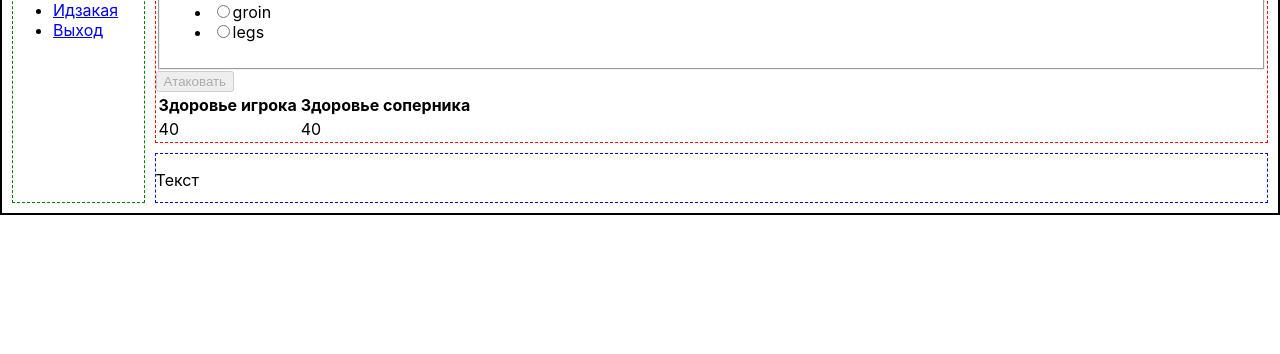
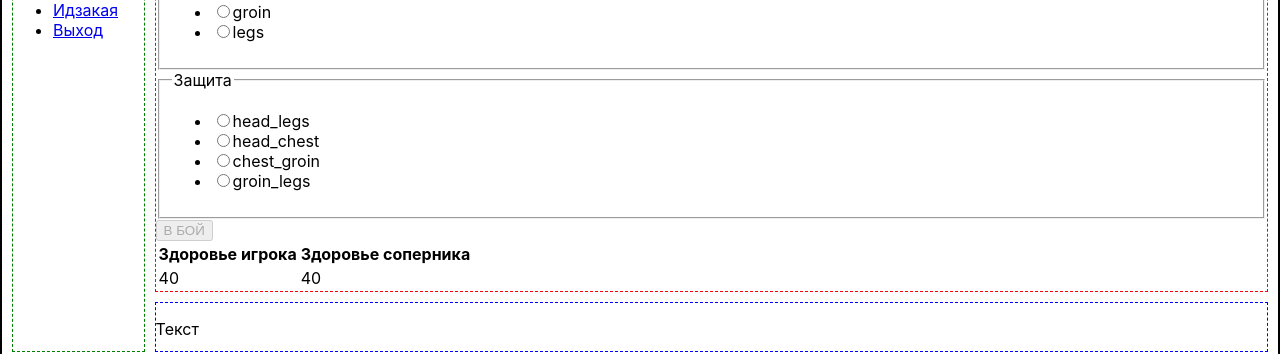
Before and after one commit to B2ndlaw/petProject, a React (Create React App) app in the folder my-app/: page /fight in a window 1280 px wide. Shown: the part 295-649 px from the top of the page. Built offline with nearby package versions, Linux system fonts and the light colour scheme.

Commit message:
block function

```diff
--- a/my-app/src/components/fight/Fight.tsx
+++ b/my-app/src/components/fight/Fight.tsx
@@ -2,25 +2,6 @@ import styled from "styled-components";
 import { Button } from "../Button";
 import { ChangeEvent, useState } from "react";
 import { v1 } from "uuid";
-
-export function Counter() {
-  let [data, setData] = useState(40);
-
-  const setDataFunction = () => {
-    if (data > 0) {
-      setData(data - 5);
-    } else {
-      alert("the end");
-    }
-  };
-  return (
-    <>
-      <div>{data}</div>
-      <button onClick={setDataFunction}>+</button>
-      <Button name={"+"} callBack={setDataFunction} />
-    </>
-  );
-}
 
 //Lists attack & block
 const attacks = [
@@ -35,42 +16,60 @@ const blocks = [
   { part: "chest_groin", id: v1() },
   { part: "groin_legs", id: v1() },
 ];
-enum RulesKeys {
+enum RulesAttackKeys {
   HEAD = "head",
   CHEST = "chest",
   GROIN = "groin",
   LEGS = "legs",
 }
 
-const rules = {
-  [RulesKeys.HEAD]: ["chest_groin", "groin_legs"],
-  [RulesKeys.CHEST]: ["head_legs", "groin_legs"],
-  [RulesKeys.GROIN]: ["head_legs", "head_chest"],
-  [RulesKeys.LEGS]: ["head_chest", "chest_groin"],
+const rulesAttack = {
+  [RulesAttackKeys.HEAD]: ["chest_groin", "groin_legs"],
+  [RulesAttackKeys.CHEST]: ["head_legs", "groin_legs"],
+  [RulesAttackKeys.GROIN]: ["head_legs", "head_chest"],
+  [RulesAttackKeys.LEGS]: ["head_chest", "chest_groin"],
 };
 
-//CPU move
-const computerAttackFunction = () => {};
+enum RulesBlockKeys {
+  HEAD_LEGS = "head_legs",
+  HEAD_CHEST = "head_chest",
+  CHEST_GROIN = "chest_groin",
+  GROIN_LEGS = "groin_legs",
+}
+
+const rulesBlock = {
+  [RulesBlockKeys.HEAD_LEGS]: ["chest", "groin"],
+  [RulesBlockKeys.HEAD_CHEST]: ["groin", "legs"],
+  [RulesBlockKeys.CHEST_GROIN]: ["head", "legs"],
+  [RulesBlockKeys.GROIN_LEGS]: ["head", "chest"],
+};
 
 export const FightWindow = () => {
   let [playerXp, setPlayerXp] = useState(40);
   let [computerXp, setComputerXp] = useState(40);
-  let [buttonState, setButtonState] = useState(false);
-  let [checkedState, setCheckedState] = useState(false);
-  const ButtonBlock = () => {};
+  // let [buttonAttackState, setButtonAttackState] = useState(false);
+  // let [buttonBlockState, setButtonBlockState] = useState(false);
+  let [buttonFightState, setButtonFightState] = useState(false);
+  let [checkedAttackState, setCheckedAttackState] = useState(false);
+  let [checkedBlockState, setCheckedBlockState] = useState(false);
+  let [playerAttack, setPlayerAttack] = useState<RulesAttackKeys>(
+    RulesAttackKeys.CHEST
+  );
+  let [playerBlock, setPlayerBlock] = useState<RulesBlockKeys>(
+    RulesBlockKeys.CHEST_GROIN
+  );
 
-  const Fight = () => {};
-
-  let [playerAttack, setPlayerAttack] = useState<RulesKeys>(RulesKeys.CHEST);
-  // let [playerBlock, setPlayerBlock] = useState<RulesKeys>(RulesKeys.CHEST);
+  const fightFunction = () => {
+    attackFunction();
+    blockFunction();
+  };
 
   const attackFunction = () => {
     let computerBlock = blocks[Math.floor(Math.random() * blocks.length)].part;
-    // let computerAttack = attacks[Math.floor(Math.random() * attacks.length)].part;
-    setButtonState(false);
-    setCheckedState(false);
+    setButtonFightState(false);
+    setCheckedAttackState(false);
 
-    if (rules[playerAttack]?.includes(computerBlock)) {
+    if (rulesAttack[playerAttack]?.includes(computerBlock)) {
       console.log("Hit");
       console.log(playerAttack);
       console.log(computerBlock);
@@ -83,22 +82,27 @@ export const FightWindow = () => {
       console.log(computerXp);
       return computerXp;
     }
+  };
 
-    //   if (rules[computerAttack]?.includes(playerBlock)) {
-    //     console.log("Hit");
-    //     console.log(computerAttack);
-    //     console.log(playerBlock);
-    //     console.log(playerXp);
-    //     return setPlayerXp(playerXp-=5);
+  const blockFunction = () => {
+    let computerAttack =
+      attacks[Math.floor(Math.random() * attacks.length)].part;
+    setButtonFightState(false);
+    setCheckedBlockState(false);
 
-    //   } else {
-    //     console.log("Miss");
-    //     console.log(computerAttack);
-    //     console.log(playerBlock);
-    //     console.log(playerXp);
-    //     return playerXp;
-
-    // }
+    if (rulesBlock[playerBlock]?.includes(computerAttack)) {
+      console.log("Hit");
+      console.log(computerAttack);
+      console.log(playerBlock);
+      console.log(playerXp);
+      return setPlayerXp((playerXp -= 5));
+    } else {
+      console.log("Miss");
+      console.log(computerAttack);
+      console.log(playerBlock);
+      console.log(playerXp);
+      return playerXp;
+    }
   };
 
   return (
@@ -112,10 +116,9 @@ export const FightWindow = () => {
               const onChangeAttackHandler = (
                 e: ChangeEvent<HTMLInputElement>
               ) => {
-              setPlayerAttack(e.currentTarget.value as RulesKeys);
-              setButtonState(true);
-              setCheckedState(e.currentTarget.checked)
-
+                setPlayerAttack(e.currentTarget.value as RulesAttackKeys);
+                // setButtonFightState(true);
+                setCheckedAttackState(e.currentTarget.checked);
               };
               return (
                 <li key={a.id}>
@@ -125,39 +128,62 @@ export const FightWindow = () => {
                     name="radioAttack"
                     value={a.part}
                     id={a.id}
-                  checked={checkedState}
+                    checked={checkedAttackState}
                   />
                   <label htmlFor={a.id}>{a.part}</label>
                 </li>
               );
             })}
           </ul>
+        </fieldset>
+        {/* <Button
+          name={"Выбрать атаку"}
+          callBack={attackFunction}
+          disabled={!buttonAttackState}
 
-           </fieldset>
-           <Button
-          name={"Атаковать"}
-          callBack={attackFunction}
-          disabled={!buttonState}
-
-        />
+        /> */}
       </div>
 
+      <div>
+        <fieldset>
+          <legend>Защита</legend>
+          <ul>
+            {blocks.map((b) => {
+              const onChangeBlockHandler = (
+                e: ChangeEvent<HTMLInputElement>
+              ) => {
+                setPlayerBlock(e.currentTarget.value as RulesBlockKeys);
+                setButtonFightState(true);
+                setCheckedBlockState(e.currentTarget.checked);
+              };
+              return (
+                <li key={b.id}>
+                  <input
+                    onChange={onChangeBlockHandler}
+                    type="radio"
+                    name="radioBlock"
+                    value={b.part}
+                    id={b.id}
+                    checked={checkedBlockState}
+                  />
+                  <label htmlFor={b.id}>{b.part}</label>
+                </li>
+              );
+            })}
+          </ul>
+        </fieldset>
+        {/* <Button
+          name={"Выбрать защиту"}
+          callBack={blockFunction}
+          disabled={!buttonBlockState}
 
-
-      {/* <div>
-        <p>Защита</p>
-        <ul>
-          {blocks.map((b, i) => (
-            <li key={i}>
-              <input type="radio" name="radioBlock" />
-              {b.part}
-            </li>
-          ))}
-        </ul>
-        <Button name={"Выбрать защиту"} callBack={() => ButtonBlock()} />
-      </div> */}
-
-      {/* <Counter /> */}
+        /> */}
+      </div>
+      <Button
+        name="В БОЙ"
+        callBack={fightFunction}
+        disabled={!buttonFightState}
+      />
       <table>
         <thead>
           <tr>
```
Lines whose indentation alone changed are shown as unchanged.
